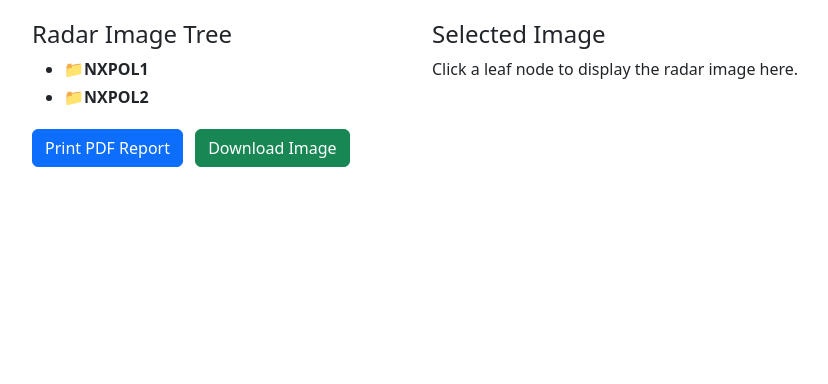
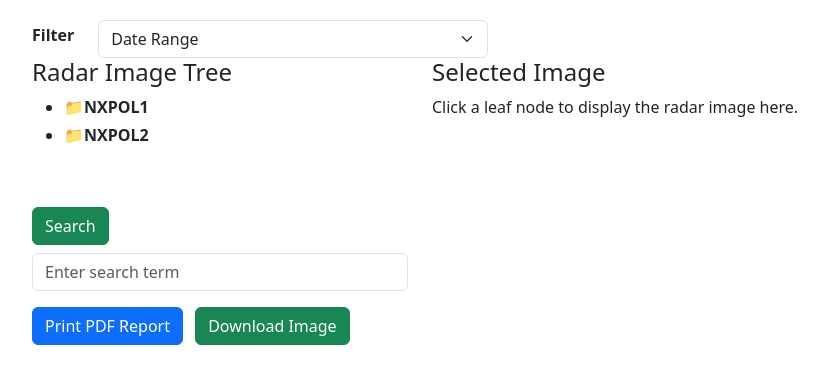
Before and after one commit to Steve-Shillitoe/netcdf_viewer, a Django app: page /archive/ in a window 1280 px wide. Shown: the top 384 px of the page, without its empty margins (0-828 px from the left). Run offline with Django 3.2, Linux system fonts and the light colour scheme.

Commit message:
added filter dropdown

```diff
--- a/archivebrowser/templates/archivebrowser/radar_tree.html
+++ b/archivebrowser/templates/archivebrowser/radar_tree.html
@@ -48,8 +48,19 @@
 </head>
 <body>
     <div class="container-fluid">
+        <div class="row align-items-center">
+            <label for="filter" class="form-label fw-bold col-auto">Filter</label>
+            <div class="col-4">
+                <select name="filter" id="filter" class="form-select">
+                    <option value="0">Date Range</option>
+                    <option value="1">Location</option>
+                    <option value="2">Radar Configuration</option>
+                </select>
+            </div>
+        </div>
+
         <div class="row">
-            <!-- Treeview on the left -->
+            <!-- Treeview and search on the left -->
             <div class="tree-container col-md-4">
                 <h4>Radar Image Tree</h4>
                 <ul class="tree-view">
@@ -60,7 +71,6 @@
                             {% for year, months in years.items %}
                             <li>
                                 <span class="tree-node">📅{{ year }}</span>
-
                                 <ul>
                                     {% for month, days in months.items %}
                                     <li>
@@ -91,10 +101,11 @@
                     {% endfor %}
                 </ul>
 
-                <!-- Buttons below the treeview -->
+                <!-- Search bar below treeview -->
+                <br />
                 <div class="buttons-container">
-                    <button class="btn btn-primary me-2">Print PDF Report</button>
-                    <button class="btn btn-success">Download Image</button>
+                    <button class="btn btn-success">Search</button>
+                    <input type="text" placeholder="Enter search term" class="form-control mt-2" />
                 </div>
             </div>
 
@@ -106,7 +117,13 @@
                 </div>
             </div>
         </div>
+
+        <!-- Buttons below the row -->
+        <div class="buttons-container mt-3">
+            <button class="btn btn-primary me-2">Print PDF Report</button>
+            <button class="btn btn-success">Download Image</button>
         </div>
+
 
         <script src="https://code.jquery.com/jquery-3.7.0.min.js"></script>
         <script>
```
Lines whose indentation alone changed are shown as unchanged.
